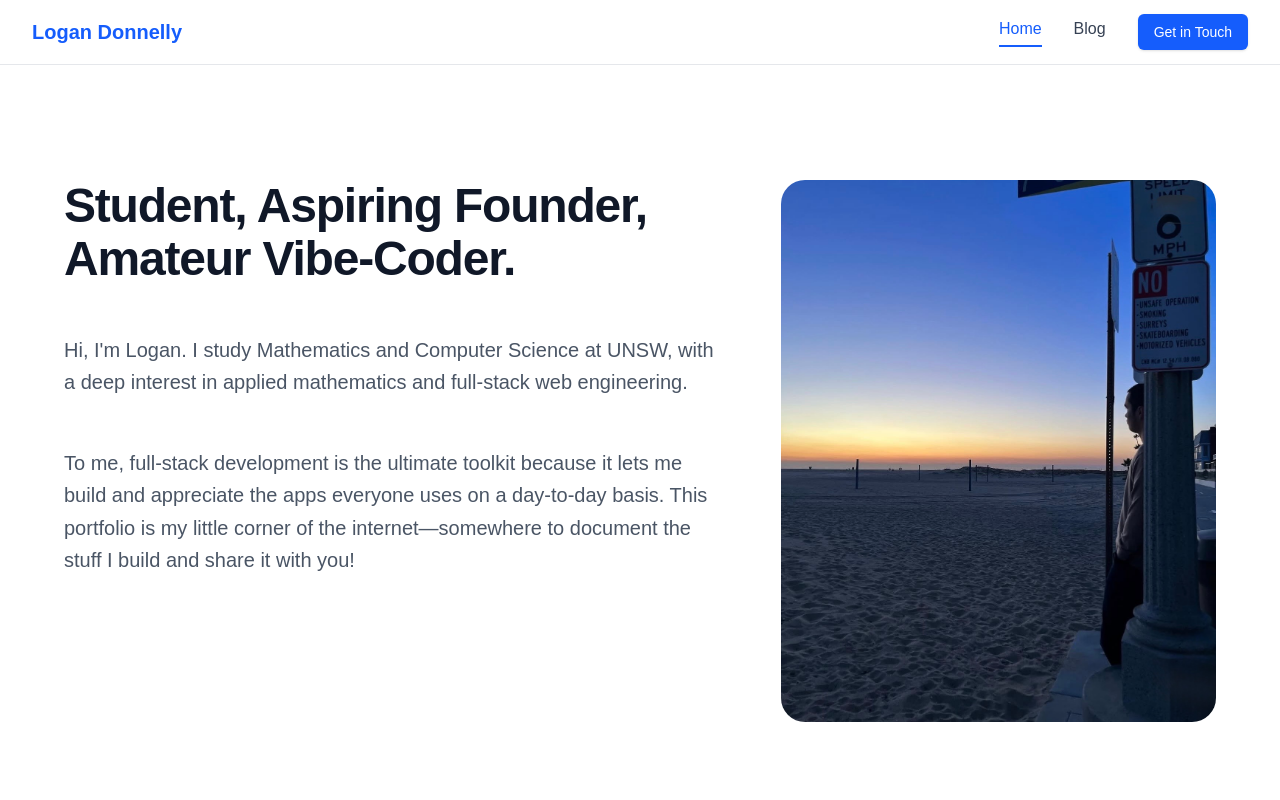
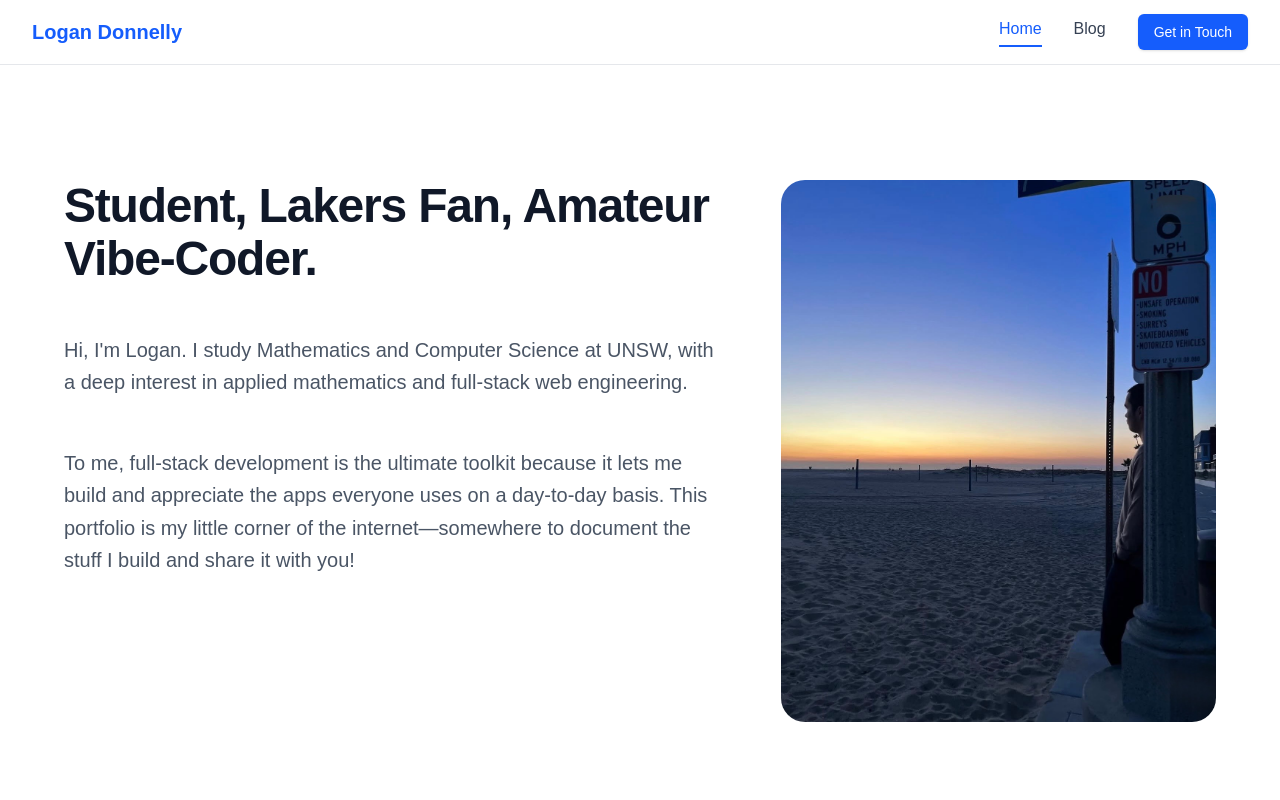
Before and after one commit to LogesDon/personal-site, a Next.js app: page / in a window 1280 px wide. Shown: the top 800 px of the page. Built offline with nearby package versions, Linux system fonts and the light colour scheme; a web font is replaced by a local one.

Commit message:
ui: another change to biocard

```diff
--- a/app/ui/bioCard.tsx
+++ b/app/ui/bioCard.tsx
@@ -8,7 +8,7 @@ export default function BioCard() {
   <div className="flex flex-col gap-12 w-full">
 
     <h1 className={`${lusitana.className} text-3xl text-gray-900 md:text-5xl font-bold tracking-tight md:leading-[1.1]`}>
-      Student, Aspiring Founder, Amateur Vibe-Coder.
+      Student, Lakers Fan, Amateur Vibe-Coder.
     </h1>
 
     <p className={`${lusitana.className} text-lg text-gray-600 md:text-xl md:leading-relaxed`}>
```
